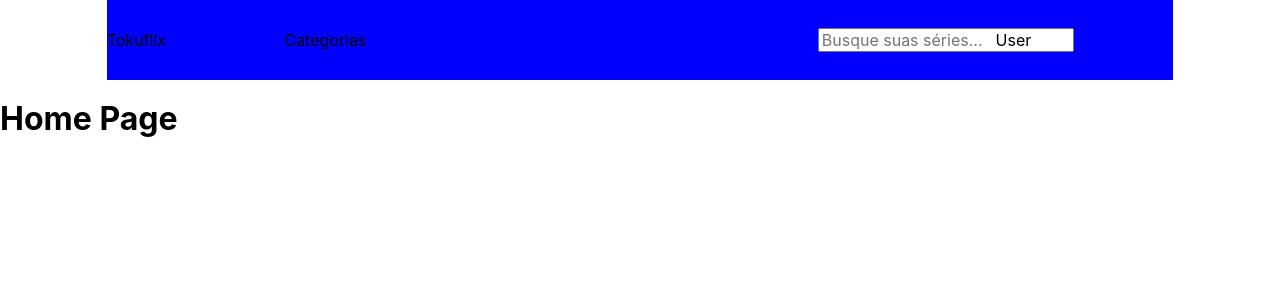
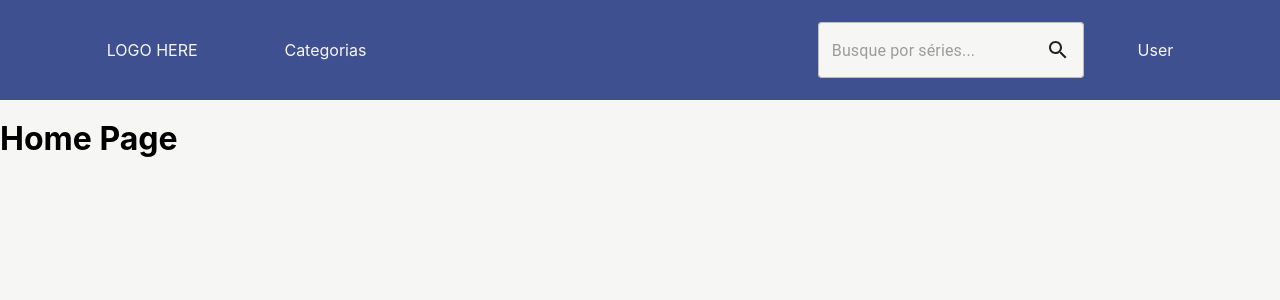
Before and after one commit to damassa/worldoftoku, a React (Create React App) app: page / in a window 1280 px wide. Shown: the top 300 px of the page. Built offline with nearby package versions, Linux system fonts and the light colour scheme.

Commit message:
Header styling

```diff
--- a/package.json
+++ b/package.json
@@ -10,6 +10,7 @@
     "@testing-library/react": "^11.1.0",
     "@testing-library/user-event": "^12.1.10",
     "axios": "^0.21.1",
+    "clsx": "^1.1.1",
     "eslint": "^7.11.0",
     "prop-types": "^15.7.2",
     "react": "^17.0.1",
--- a/src/App.css
+++ b/src/App.css
@@ -22,6 +22,7 @@ html {
 
 body {
   margin: 0;
+  background-color: #f6f6f4;
 }
 
 /**
--- a/src/components/header/index.js
+++ b/src/components/header/index.js
@@ -1,5 +1,12 @@
 import React from 'react';
+import clsx from 'clsx';
+
 import { Grid } from '@material-ui/core';
+
+import FormControl from '@material-ui/core/FormControl';
+import OutlinedInput from '@material-ui/core/OutlinedInput';
+import InputAdornment from '@material-ui/core/InputAdornment';
+import SearchIcon from '@material-ui/icons/Search';
 
 import useStyles from './styles';
 
@@ -7,24 +14,33 @@ export default function Header() {
   const classes = useStyles();
 
   return (
-    <Grid container justify="center">
+    <Grid container justify="center" className={classes.headerBg}>
       <Grid item xs={10}>
         <Grid container className={classes.headerContainer}>
           <Grid item xs={2} className={classes.logo}>
-            Tokuflix
+            LOGO HERE
           </Grid>
           <Grid item xs={6} className={classes.category}>
             Categorias
           </Grid>
-          <Grid item xs={2} className={classes.search}>
-            <input
-              type="search"
-              name=""
-              placeholder="Busque suas séries..."
-              id=""
-            />
+          <Grid item xs={3} className={classes.search}>
+            <FormControl
+              className={clsx(classes.margin, classes.textField)}
+              variant="outlined"
+              fullWidth
+            >
+              <OutlinedInput
+                className={classes.inputSearch}
+                placeholder="Busque por séries..."
+                endAdornment={
+                  <InputAdornment position="end">
+                    <SearchIcon />
+                  </InputAdornment>
+                }
+              />
+            </FormControl>
           </Grid>
-          <Grid item xs={2} className={classes.user}>
+          <Grid item xs={1} className={classes.user}>
             User
           </Grid>
         </Grid>
--- a/src/components/header/styles.js
+++ b/src/components/header/styles.js
@@ -1,9 +1,12 @@
 import { makeStyles } from '@material-ui/core/styles';
 
 const useStyles = makeStyles(() => ({
+  headerBg: {
+    backgroundColor: '#3F5090',
+  },
   headerContainer: {
-    backgroundColor: 'blue',
-    height: 80,
+    height: 100,
+    color: '#f6f6f4',
   },
   logo: {
     display: 'flex',
@@ -16,10 +19,15 @@ const useStyles = makeStyles(() => ({
   search: {
     display: 'flex',
     alignItems: 'center',
+    justifyContent: 'flex-end',
+  },
+  inputSearch: {
+    backgroundColor: '#f6f6f4',
   },
   user: {
     display: 'flex',
     alignItems: 'center',
+    justifyContent: 'flex-end',
   },
 }));
 
```
